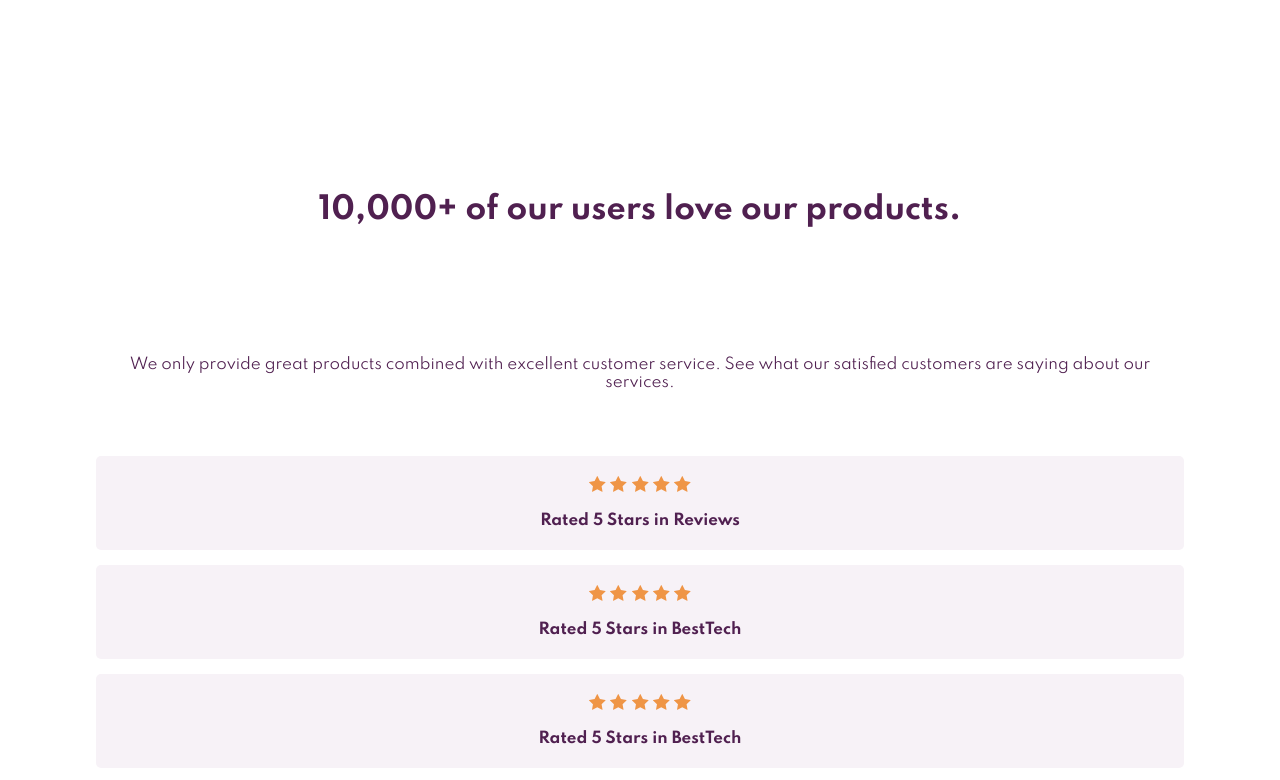
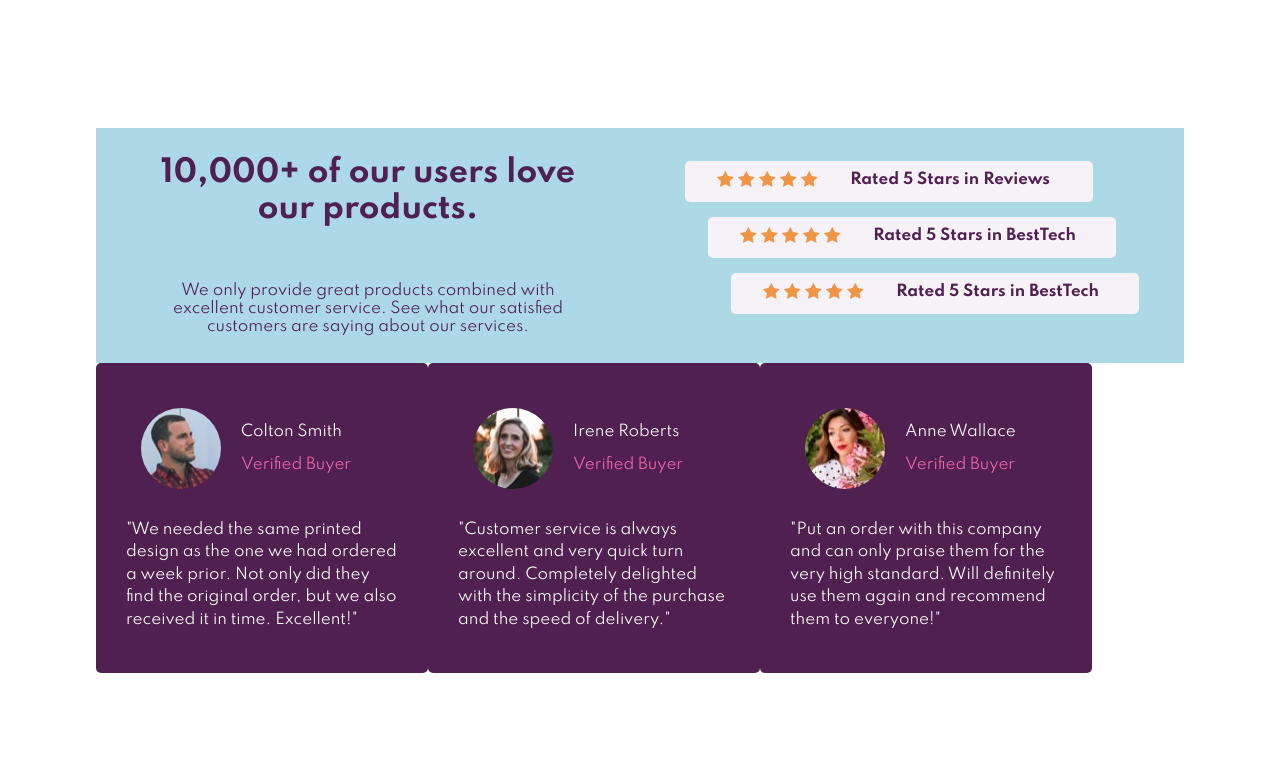
Before and after one commit to manny-torres-02/social_proof_demo, a website: page social-proof-section-master/index.html in a window 1280 px wide. Shown: the top 780 px of the page. Drawn offline with Linux system fonts and the light colour scheme.

Commit message:
Work on Centering and offsetting the Small testimonial cards

```diff
--- a/social-proof-section-master/css.css
+++ b/social-proof-section-master/css.css
@@ -16,6 +16,7 @@ body {
     margin-top: 10%;
     font-family: 'Spartan';
     font-size: 15px;
+    width:100%;
 }
 
 h1, .statement {
@@ -46,10 +47,15 @@ h1, .statement {
 }
 
 /* review cards */
+.testimonial-section{
+    width:85%;
+    margin: auto;
+}
+
 .review-card {
-    max-width:80%;
+
     background-color: var(--very-dark-magenta);
-    margin:5px;
+    margin-bottom: 20px;
     border-radius:5px;
     padding:30px;
 
@@ -58,6 +64,7 @@ h1, .statement {
     display:flex;
     /* height:75px; */
     padding:15px;
+    margin-bottom:10px;
 }
 .test{
     display:block;
@@ -67,6 +74,11 @@ h1, .statement {
 .name  {
  color: white;
 }
+
+.testimonial {
+    color:white;
+}
+
 .title{
     color:var(--soft-pink)
 }
@@ -75,3 +87,61 @@ h1, .statement {
     border-radius:100%;
 }
 /* SMALL SCREENS  */
+
+/* LARGE SCREENS */
+@media only screen and (min-width: 1000px) {
+    .top {
+        width:85%;
+        margin: auto;
+      background-color: lightblue;
+      display: flex;
+      /* padding-bottom: 100px; */
+
+    }
+    .attention  {
+        width:50%;
+    }
+    .ratings {
+        width:50%;
+        margin: auto;
+        display: flex;
+        flex-direction: column;
+    }
+    .review {
+        display: flex;
+        width: 75%;
+        margin-top: auto;
+        margin-bottom: 1em;
+    }
+    .review .row-stars {
+        padding-bottom: 10px;
+        padding-top: 10px;
+        margin:auto 0 auto 2rem;
+    }
+    .review p{
+        padding-top:10px;
+        padding-bottom: 10px;
+        margin:0 auto 0 2rem;
+    }
+    .left{
+        margin-left:3em;
+    }
+    .right{
+        margin-right: 3em;
+    }
+
+    /* testimonials */
+    .testimonial-section{
+        width:85%;
+        display:flex;
+        height: 450px;
+    }
+    .review-card{
+        width: 25%;
+        height:250px;
+
+    }
+    .testimonial{
+        line-height:1.5em ;
+    }
+}
--- a/social-proof-section-master/index.html
+++ b/social-proof-section-master/index.html
@@ -1,16 +1,12 @@
 <!DOCTYPE html>
 <html lang="en">
+
 <head>
   <meta charset="UTF-8" />
   <meta name="viewport" content="width=device-width, initial-scale=1.0" />
   <!-- displays site properly based on user's device -->
 
-    <link
-      rel="icon"
-      type="image/png"
-      sizes="32x32"
-      href="./images/favicon-32x32.png"
-    />
+  <link rel="icon" type="image/png" sizes="32x32" href="./images/favicon-32x32.png" />
 
   <title>Frontend Mentor | Social proof section</title>
 
@@ -20,14 +16,18 @@
       font-size: 11px;
       text-align: center;
     }
+
     .attribution a {
       color: hsl(228, 45%, 44%);
     }
   </style>
   <link href="https://fonts.googleapis.com/css2?family=Spartan:wght@400;500;700&display=swap" rel="stylesheet">
-<link href="css.css" rel="stylesheet"
+  <link href="css.css" rel="stylesheet" />
 </head>
+
 <body>
+  <div class="top">
+    <div class="attention">
     <h1>
       10,000+ of our users love our products.
     </h1>
@@ -35,78 +35,87 @@
       We only provide great products combined with excellent customer service.
       See what our satisfied customers are saying about our services.
     </p>
-    <div class="review">
+  </div>
+  <div class="ratings">
+  <div class="review left">
     <div class="row-stars">
-  <img src="/images/icon-star.svg"/>
-  <img src="/images/icon-star.svg"/>
-  <img src="/images/icon-star.svg"/>
-  <img src="/images/icon-star.svg"/>
-  <img src="/images/icon-star.svg"/>
+      <img src="/images/icon-star.svg" />
+      <img src="/images/icon-star.svg" />
+      <img src="/images/icon-star.svg" />
+      <img src="/images/icon-star.svg" />
+      <img src="/images/icon-star.svg" />
     </div>
     <p> Rated 5 Stars in Reviews </p>
   </div>
   <div class="review">
     <div class="row-stars">
-    <img src="/images/icon-star.svg"/>
-    <img src="/images/icon-star.svg"/>
-    <img src="/images/icon-star.svg"/>
-    <img src="/images/icon-star.svg"/>
-    <img src="/images/icon-star.svg"/>
+      <img src="/images/icon-star.svg" />
+      <img src="/images/icon-star.svg" />
+      <img src="/images/icon-star.svg" />
+      <img src="/images/icon-star.svg" />
+      <img src="/images/icon-star.svg" />
+    </div>
+      <p> Rated 5 Stars in BestTech </p>
+  </div>
+  <div class="review right">
+    <div class="row-stars ">
+      <img src="/images/icon-star.svg" />
+      <img src="/images/icon-star.svg" />
+      <img src="/images/icon-star.svg" />
+      <img src="/images/icon-star.svg" />
+      <img src="/images/icon-star.svg" />
+    </div>
       <p> Rated 5 Stars in BestTech </p>
   </div>
   </div>
-  <div class="review">
-    <div class="row-stars">
-    <img src="/images/icon-star.svg"/>
-    <img src="/images/icon-star.svg"/>
-    <img src="/images/icon-star.svg"/>
-    <img src="/images/icon-star.svg"/>
-    <img src="/images/icon-star.svg"/>
-  <p> Rated 5 Stars in BestTech </p>
 </div>
-  </div>
-
-  <section>
+  <section class="testimonial-section">
     <article class="review-card">
       <div class="buyer">
-      <img src="/images/image-colton.jpg" alt="image of Colton Smith, item reviewer" class="profile"/>
+        <img src="/images/image-colton.jpg" alt="image of Colton Smith, item reviewer" class="profile" />
         <div class="test">
-    <p class="name" >Colton Smith </p>
+          <p class="name">Colton Smith </p>
           <p class="title">Verified Buyer</p>
         </div>
       </div>
-    "We needed the same printed design as the one we had ordered a week prior.
+      <p class="testimonial"> "We needed the same printed design as the one we had ordered a week prior.
         Not only did they find the original order, but we also received it in time.
         Excellent!"
+      </p>
+
     </article>
     <article class="review-card">
       <div class="buyer">
-    <img src="/images/image-irene.jpg" alt="image of Irene Roberts, item reviewer" class="profile"/>
+        <img src="/images/image-irene.jpg" alt="image of Irene Roberts, item reviewer" class="profile" />
         <div class="test">
-    <p class="name" >Irene Roberts </p>
+          <p class="name">Irene Roberts </p>
           <p class="title">Verified Buyer </p>
         </div>
       </div>
+      <p class="testimonial">
         "Customer service is always excellent and very quick turn around. Completely
         delighted with the simplicity of the purchase and the speed of delivery."
+      </p>
     </article>
     <article class="review-card">
       <div class="buyer">
-        <img src="/images/image-anne.jpg" alt="image of Anne Wallace, item reviewer" class="profile"/>
+        <img src="/images/image-anne.jpg" alt="image of Anne Wallace, item reviewer" class="profile" />
         <div class="test">
           <p class="name">Anne Wallace </p>
           <p class="title">Verified Buyer</p>
         </div>
       </div>
+      <p class="testimonial">
         "Put an order with this company and can only praise them for the very high
         standard. Will definitely use them again and recommend them to everyone!"
+      </p>
     </article>
   </section>
   <div class="attribution">
     Challenge by
-      <a href="https://www.frontendmentor.io?ref=challenge" target="_blank"
-        >Frontend Mentor</a
-      >. Coded by <a href="#">Your Name Here</a>.
+    <a href="https://www.frontendmentor.io?ref=challenge" target="_blank">Frontend Mentor</a>. Coded by <a href="#">Your
+      Name Here</a>.
   </div>
 </body>
+
 </html>
```
Lines whose indentation alone changed are shown as unchanged.
